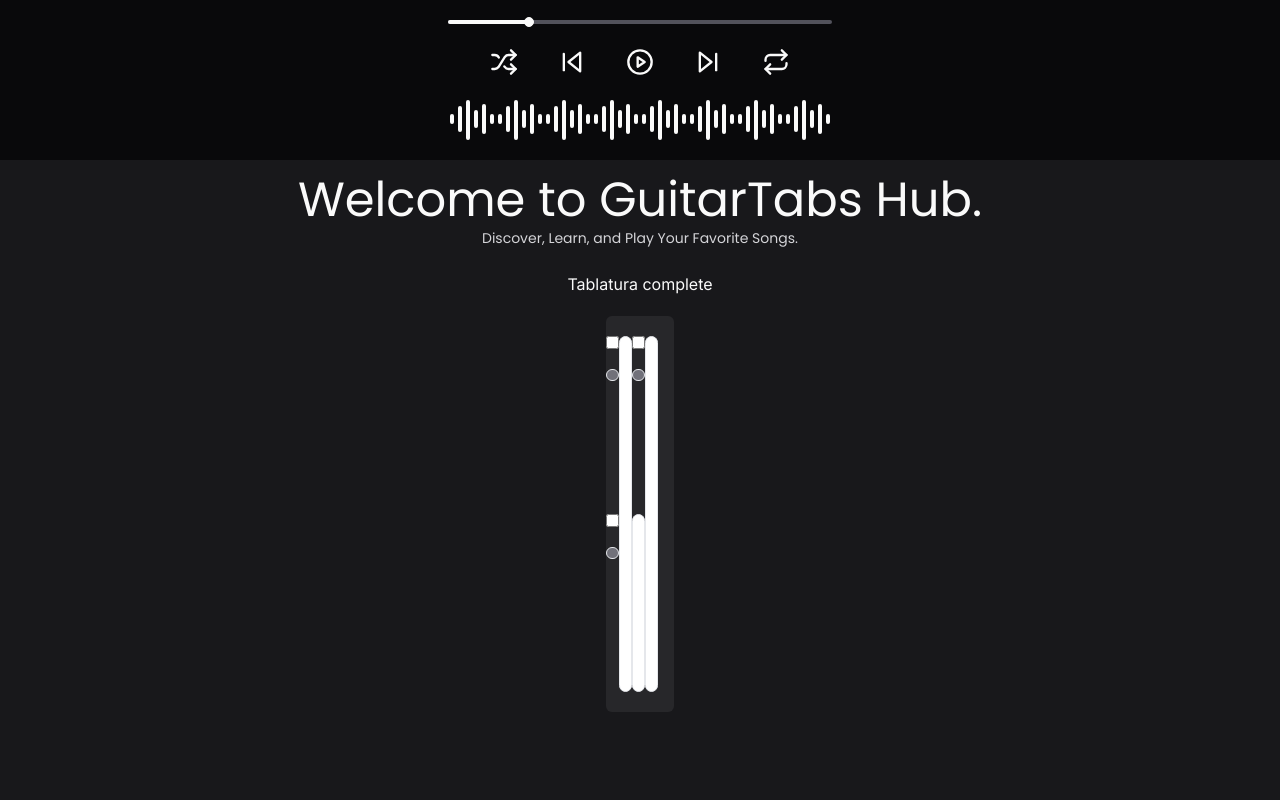
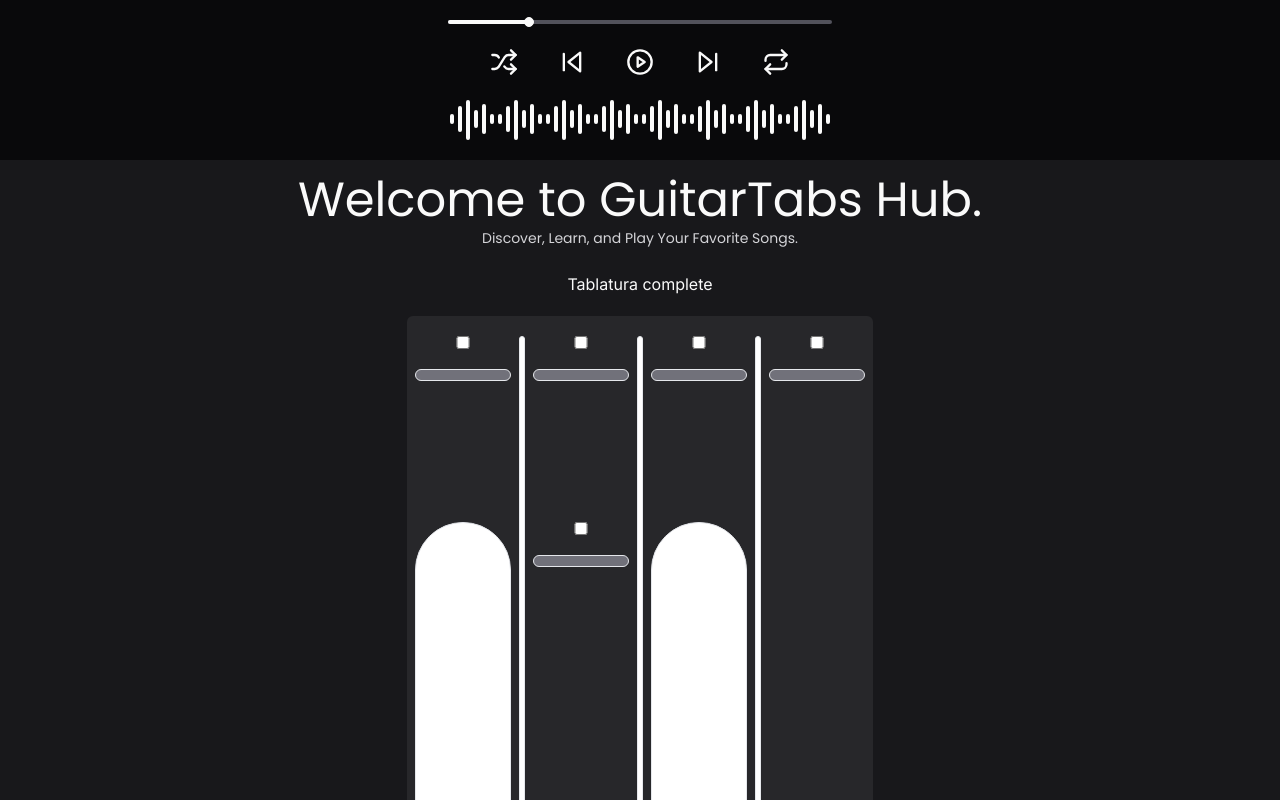
Before and after one commit to AdlerCastro/Tablatura, a Next.js app: page / in a window 1280 px wide. Built offline with nearby package versions, Linux system fonts and the light colour scheme.

Commit message:
:construction: Desenvolvendo a tablatura

```diff
--- a/src/components/organisms/Neck/index.tsx
+++ b/src/components/organisms/Neck/index.tsx
@@ -1,14 +1,22 @@
+import Fret from "@/components/atoms/Fret";
 import Frets from "@/components/molecules/Frets";
-import Fret from "@/components/atoms/Fret";
 
 export default function Neck() {
   return (
-    <div className="grid grid-cols-Neck justify-center bg-zinc-800 rounded-md py-5 pr-4 items-center">
-      <Frets />
+    <div className="group grid grid-rows-6 grid-cols-Frets justify-center bg-zinc-800 rounded-md py-5 px-2 items-center gap-2">
+      <Frets id={"F1FirstFret"} />
       <Fret />
-      <Frets />
+
+      <Frets id={"F2FirstFret"} />
       <Fret />
-      <Frets />
+
+      <Frets id={"F3FirstFret"} />
+      <Fret />
+
+      <Frets id={"F3FirstFret"} />
+      <Fret />
+
+      <Frets id={"F3FirstFret"} />
       <Fret />
     </div>
   );
```
